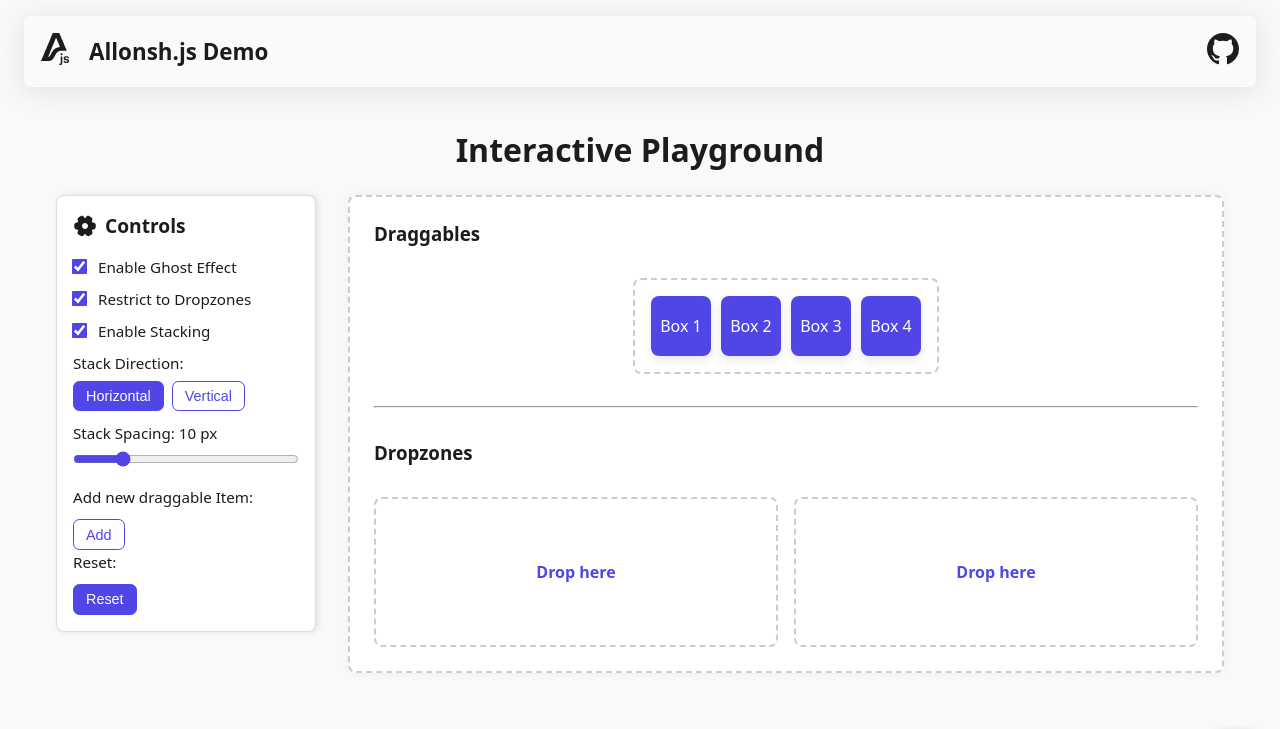
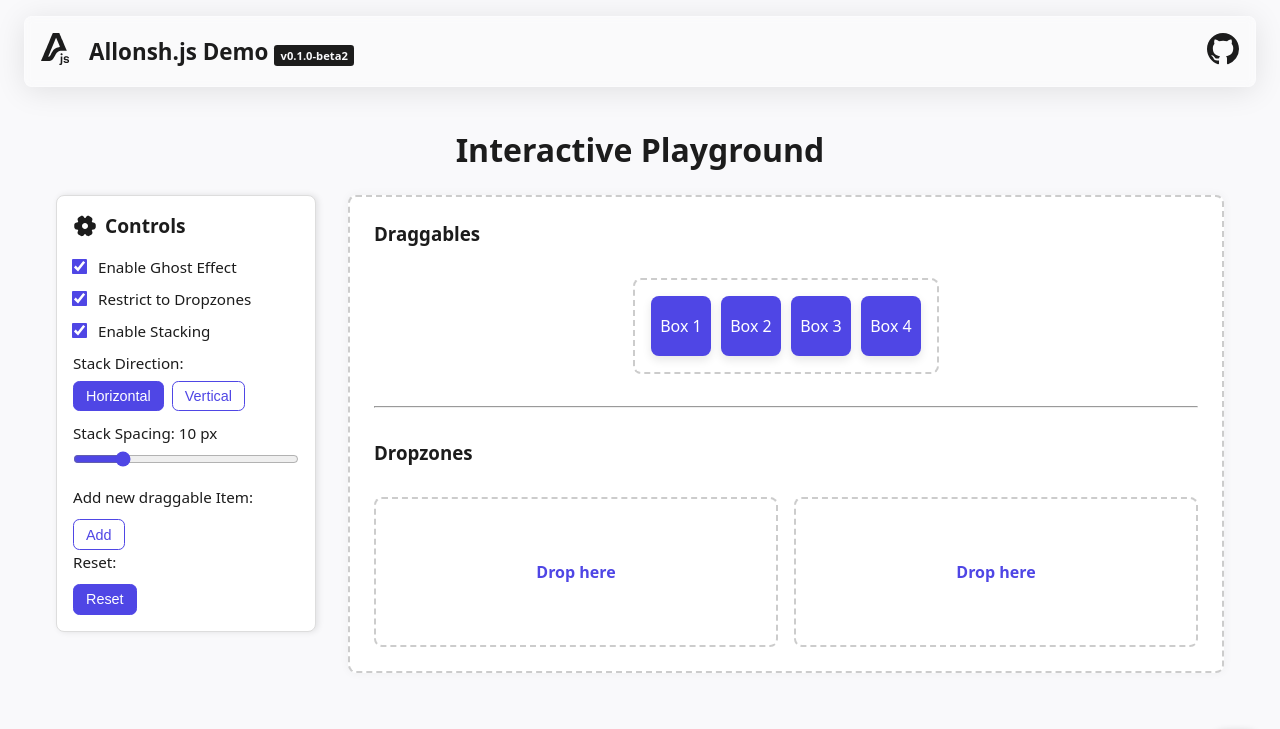
Before and after one commit to satnam72/allonsh.js, a website with bundled scripts: page demo/index.html in a window 1280 px wide. Shown: the top 729 px of the page. Built offline with nearby package versions, Linux system fonts and the light colour scheme.

Commit message:
chore: add current version in use to header of demo page

```diff
--- a/demo/css/styles.css
+++ b/demo/css/styles.css
@@ -90,6 +90,16 @@ body {
   font-size: 1.4rem;
   font-weight: 600;
 }
+
+.demo-allonsh__currentVersion
+{
+background-color: var(--text-color);
+color: var(--bg-color);
+padding: 0.2rem 0.4rem;
+border-radius: 0.2rem;
+font-size: 0.7rem;
+}
+
 .demo-header__github path {
   fill: var(--text-color);
 }
--- a/demo/index.html
+++ b/demo/index.html
@@ -43,7 +43,11 @@
             </svg>
           </div>
         </a>
-        <h2 class="demo-header__title">Allonsh.js Demo</h2>
+        <h2 class="demo-header__title">Allonsh.js Demo
+    <span class="demo-allonsh__currentVersion">
+      v0.1.0-beta2
+    </span>
+        </h2>
       </div>
       <div class="demo-header__github">
         <a
```
Also changed, not shown: 1 other file.
